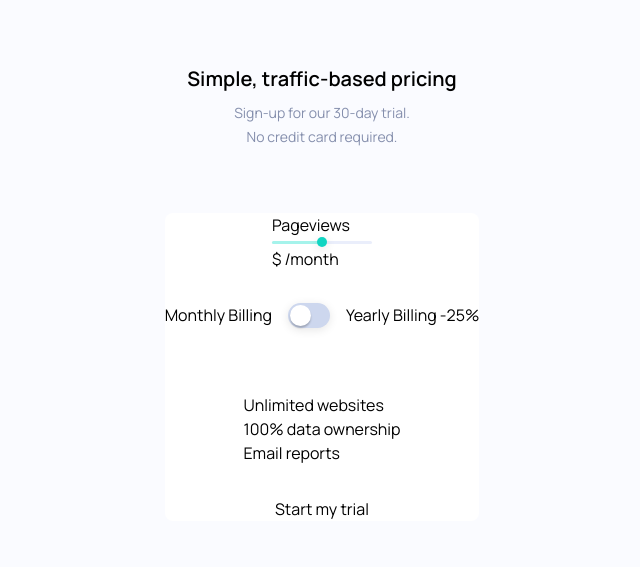
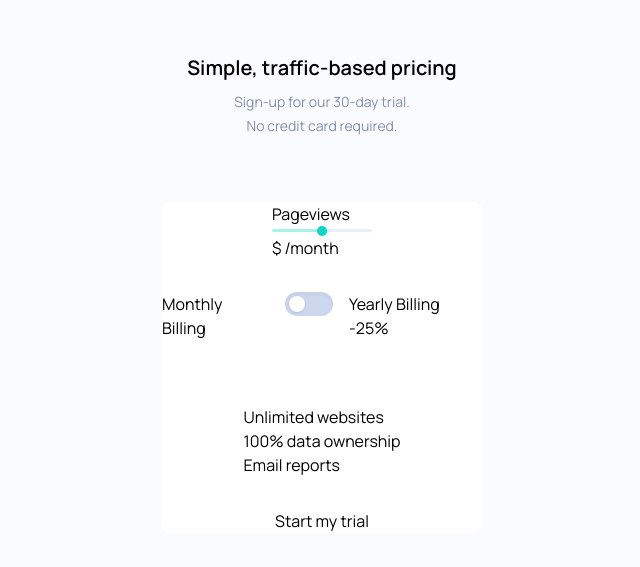
Before and after one commit to orphandeity/interactive-pricing-component, a React (Vite) app: page / in a window 1280 px wide. Shown: the part 107-674 px from the top of the page, without its empty margins (318-958 px from the left). Built offline with nearby package versions, Linux system fonts and the light colour scheme.

Commit message:
radix-ui switch styles

```diff
--- a/src/App.tsx
+++ b/src/App.tsx
@@ -35,8 +35,8 @@ function App() {
 
         <div className='flex gap-4'>
           <div>Monthly Billing</div>
-          <Switch.Root className={styles.SwitchRoot}>
-            <Switch.Thumb className={styles.SwitchThumb} />
+          <Switch.Root className='relative h-6 w-12 rounded-full shadow-inner ring-offset-2 focus:ring-2 focus:ring-_strong-cyan data-[state=checked]:bg-_toggle-background data-[state=unchecked]:bg-_toggle-background'>
+            <Switch.Thumb className='block h-4 w-4 translate-x-1 rounded-full bg-white shadow transition-transform data-[state=checked]:translate-x-7' />
           </Switch.Root>
           <div>
             Yearly Billing <span>-25%</span>
--- a/src/radix-styles.module.css
+++ b/src/radix-styles.module.css
@@ -40,44 +40,3 @@
   outline: none;
   box-shadow: 0 0 0 5px rgba(0, 0, 0, 0.1);
 }
-
-/* Toggle Styles */
-
-/* reset */
-button {
-  all: unset;
-}
-
-.SwitchRoot {
-  width: 42px;
-  height: 25px;
-  background-color: black;
-  border-radius: 9999px;
-  position: relative;
-  box-shadow: 0 2px 10px rgba(0, 0, 0, 0.1);
-  -webkit-tap-highlight-color: rgba(0, 0, 0, 0);
-}
-.SwitchRoot:focus {
-  box-shadow: 0 0 0 2px hsl(174, 86%, 45%);
-}
-.SwitchRoot[data-state='checked'] {
-  background-color: hsl(223, 50%, 87%);
-}
-.SwitchRoot[data-state='unchecked'] {
-  background-color: hsl(223, 50%, 87%);
-}
-
-.SwitchThumb {
-  display: block;
-  width: 21px;
-  height: 21px;
-  background-color: white;
-  border-radius: 9999px;
-  box-shadow: 0 2px 2px rgba(0, 0, 0, 0.23);
-  transition: transform 100ms;
-  transform: translateX(2px);
-  will-change: transform;
-}
-.SwitchThumb[data-state='checked'] {
-  transform: translateX(19px);
-}
```
